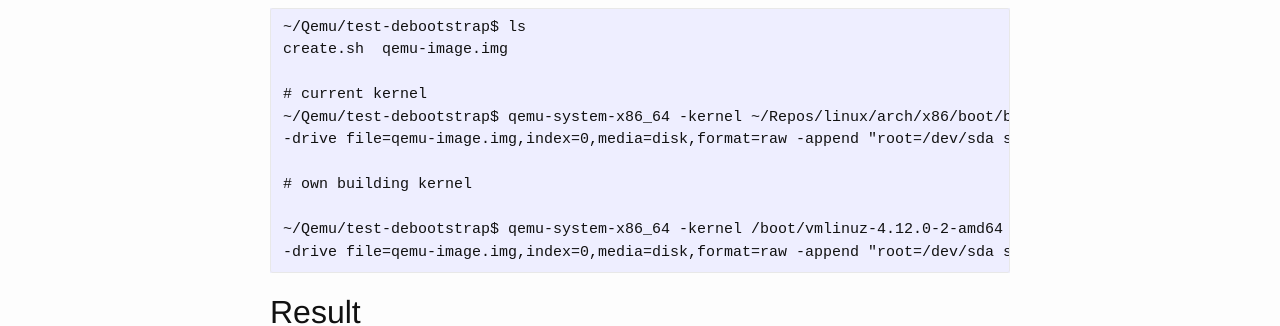
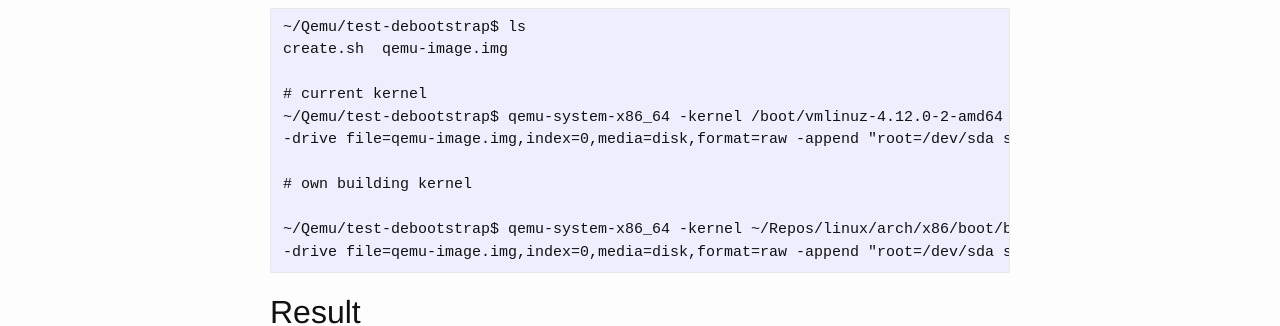
Before and after one commit to mudongliang/mudongliang.github.io, a Jekyll site: the page built from _posts/2017-09-21-set-up-qemu-for-kernel-development.md, in a window 1280 px wide. Shown: the part 1472-1798 px from the top of the page. Built offline with Jekyll 4.4.1, drawn with Linux system fonts in a browser that asks for light colours.

Commit message:
fix one small problem

````diff
--- a/_posts/2017-09-21-set-up-qemu-for-kernel-development.md
+++ b/_posts/2017-09-21-set-up-qemu-for-kernel-development.md
@@ -70,12 +70,12 @@
 create.sh  qemu-image.img
 
 # current kernel
-~/Qemu/test-debootstrap$ qemu-system-x86_64 -kernel ~/Repos/linux/arch/x86/boot/bzImage \
+~/Qemu/test-debootstrap$ qemu-system-x86_64 -kernel /boot/vmlinuz-4.12.0-2-amd64 \
 -drive file=qemu-image.img,index=0,media=disk,format=raw -append "root=/dev/sda single"
 
 # own building kernel
 
-~/Qemu/test-debootstrap$ qemu-system-x86_64 -kernel /boot/vmlinuz-4.12.0-2-amd64 \
+~/Qemu/test-debootstrap$ qemu-system-x86_64 -kernel ~/Repos/linux/arch/x86/boot/bzImage \
 -drive file=qemu-image.img,index=0,media=disk,format=raw -append "root=/dev/sda single"
 ```
 
````
